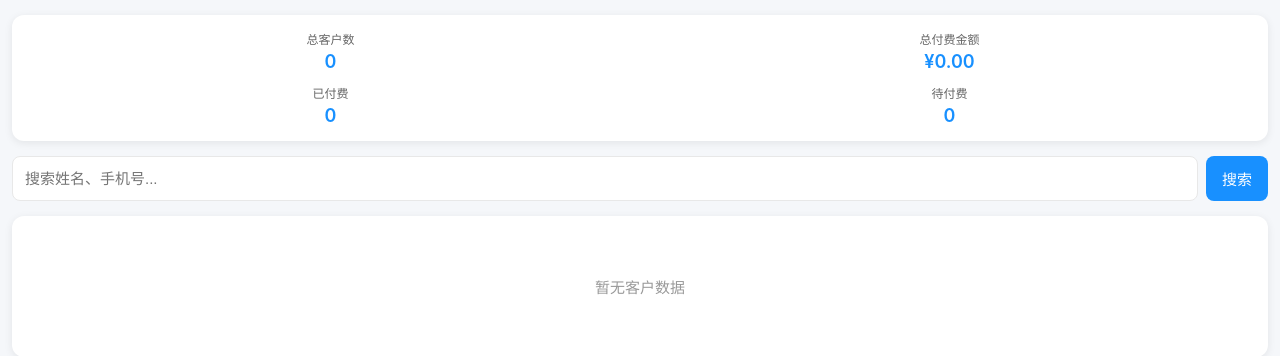
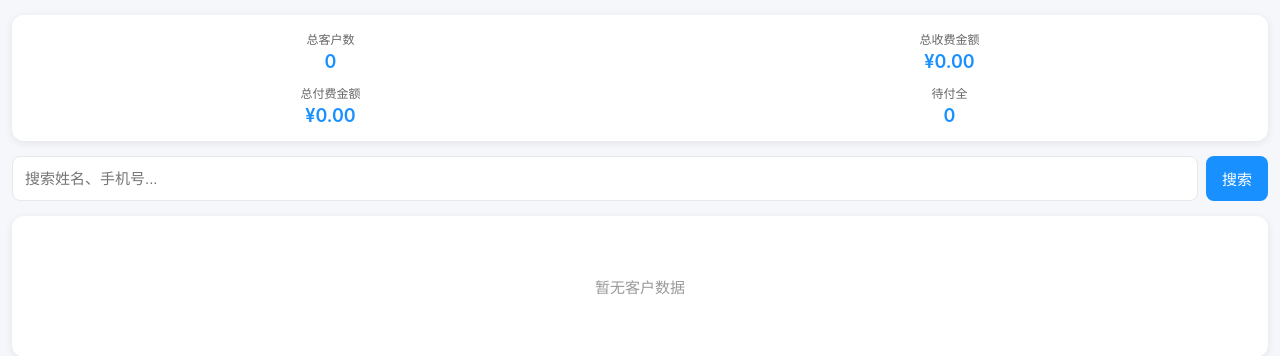
Before and after one commit to hwbjesse/trae, a Flask app: page / in a window 1280 px wide. Shown: the part 45-401 px from the top of the page. Run offline with Flask 3, Linux system fonts and the light colour scheme; the visitor is signed in with stand-in values (Sample User, id 1); data that the repository does not hold is empty.

Commit message:
feat: 付费情况改为付定金/付全款两个选项，待付全逻辑同步更新

```diff
--- a/app.py
+++ b/app.py
@@ -96,7 +96,18 @@ def index():
 
     total_amount = sum(c.payment_amount or 0 for c in customers)
 
-    return render_template('index.html', customers=customers, search=search, total_amount=total_amount)
+    total_project_fee = 0
+    for c in customers:
+        try:
+            total_project_fee += float(c.project_fee) if c.project_fee else 0
+        except (ValueError, TypeError):
+            pass
+
+    pending_full_count = sum(1 for c in customers if c.payment_status != '付全款')
+
+    return render_template('index.html', customers=customers, search=search,
+                           total_amount=total_amount, total_project_fee=total_project_fee,
+                           pending_full_count=pending_full_count)
 
 
 @app.route('/add', methods=['GET', 'POST'])
--- a/templates/add.html
+++ b/templates/add.html
@@ -84,10 +84,8 @@ textarea { resize: vertical; min-height: 100px; }
 <label>付费情况</label>
 <select name="payment_status">
 <option value="">请选择</option>
-<option value="待付费">待付费</option>
-<option value="已付费">已付费</option>
-<option value="部分付费">部分付费</option>
-<option value="退款">退款</option>
+<option value="付定金">付定金</option>
+<option value="付全款">付全款</option>
 </select>
 </div>
 <div class="form-group">
--- a/templates/edit.html
+++ b/templates/edit.html
@@ -83,10 +83,8 @@ textarea { resize: vertical; min-height: 100px; }
 <label>付费情况</label>
 <select name="payment_status">
 <option value="">请选择</option>
-<option value="待付费" {% if customer.payment_status == '待付费' %}selected{% endif %}>待付费</option>
-<option value="已付费" {% if customer.payment_status == '已付费' %}selected{% endif %}>已付费</option>
-<option value="部分付费" {% if customer.payment_status == '部分付费' %}selected{% endif %}>部分付费</option>
-<option value="退款" {% if customer.payment_status == '退款' %}selected{% endif %}>退款</option>
+<option value="付定金" {% if customer.payment_status == '付定金' %}selected{% endif %}>付定金</option>
+<option value="付全款" {% if customer.payment_status == '付全款' %}selected{% endif %}>付全款</option>
 </select>
 </div>
 <div class="form-group">
--- a/templates/index.html
+++ b/templates/index.html
@@ -86,16 +86,16 @@
                     <div class="stat-value">{{ customers|length }}</div>
                 </div>
                 <div class="stat-item">
+                    <div class="stat-label">总收费金额</div>
+                    <div class="stat-value">¥{{ "%.2f"|format(total_project_fee|float) }}</div>
+                </div>
+                <div class="stat-item">
                     <div class="stat-label">总付费金额</div>
                     <div class="stat-value">¥{{ "%.2f"|format(total_amount|float) }}</div>
                 </div>
                 <div class="stat-item">
-                    <div class="stat-label">已付费</div>
-                    <div class="stat-value">{{ customers|selectattr('payment_status', 'equalto', '已付费')|list|length }}</div>
-                </div>
-                <div class="stat-item">
-                    <div class="stat-label">待付费</div>
-                    <div class="stat-value">{{ customers|selectattr('payment_status', 'equalto', '待付费')|list|length }}</div>
+                    <div class="stat-label">待付全</div>
+                    <div class="stat-value">{{ pending_full_count }}</div>
                 </div>
             </div>
         </div>
@@ -111,12 +111,10 @@
                 <div class="customer-item">
                     <div class="customer-header">
                         {{ c.name }}
-                        {% if c.payment_status == '已付费' %}
-                        <span class="badge badge-success">已付费</span>
-                        {% elif c.payment_status == '待付费' %}
-                        <span class="badge badge-warning">待付费</span>
-                        {% elif c.payment_status == '退款' %}
-                        <span class="badge badge-danger">退款</span>
+                        {% if c.payment_status == '付全款' %}
+                        <span class="badge badge-success">付全款</span>
+                        {% elif c.payment_status == '付定金' %}
+                        <span class="badge badge-warning">付定金</span>
                         {% endif %}
                     </div>
 
```
